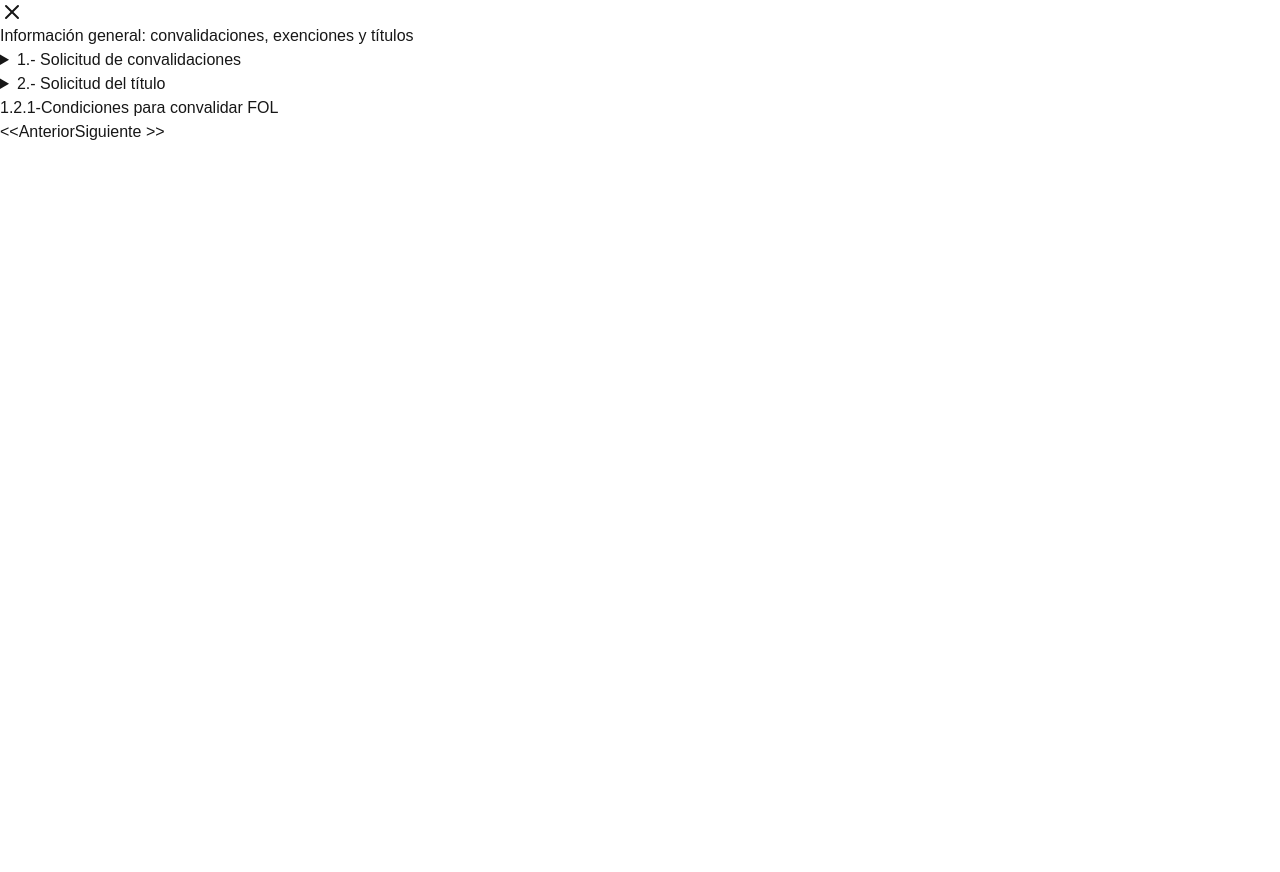
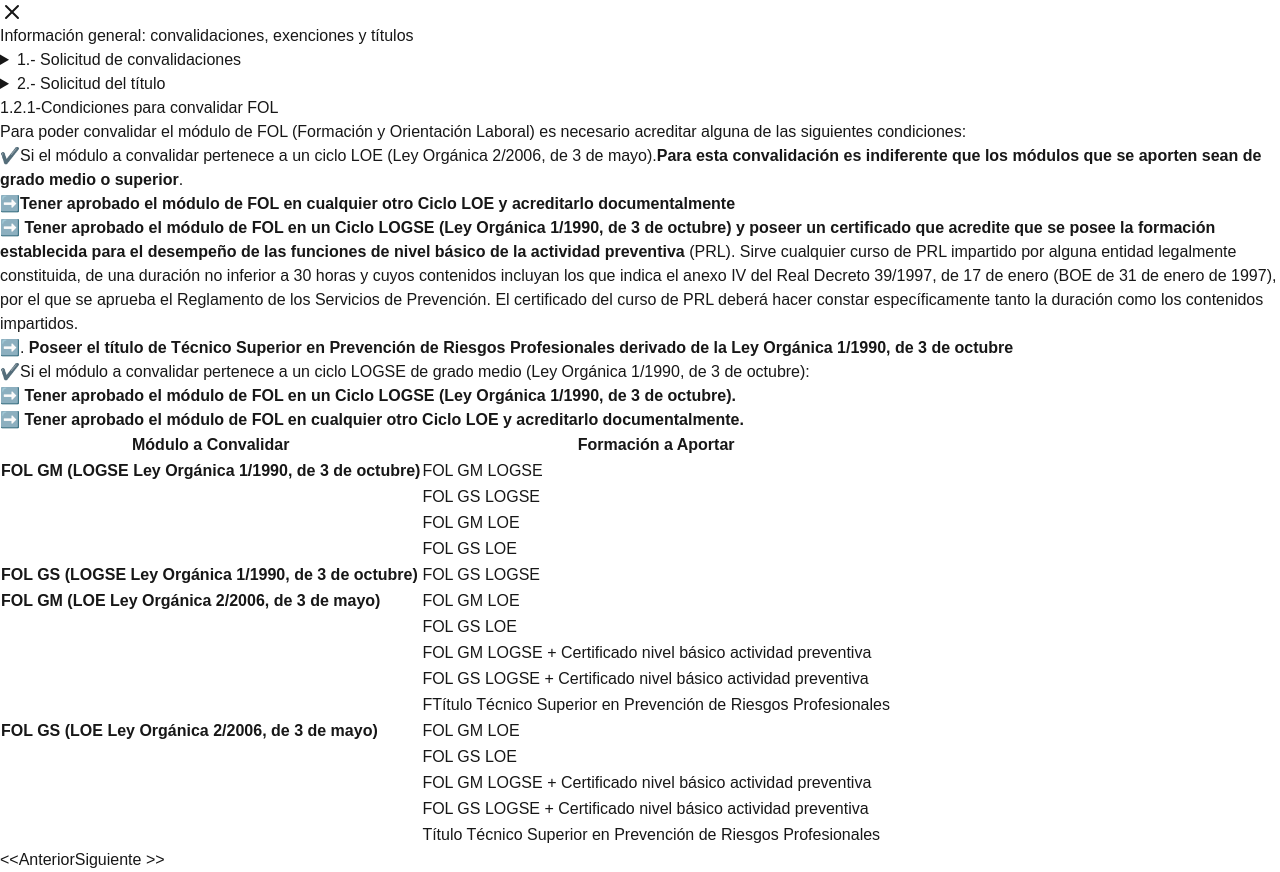
Before and after one commit to meigemn/P-gina-web-con-Nextjs-y-Tailwind, a Next.js app: page /1_2_1-__condiciones_para_convalidar_fol in a window 1280 px wide. Before the commit the page ends 800 px from the top, so only its background shows below. Built offline with nearby package versions, Linux system fonts and the light colour scheme.

Commit message:
Added one page with table

```diff
--- a/src/app/1_2_1-__condiciones_para_convalidar_fol/page.jsx
+++ b/src/app/1_2_1-__condiciones_para_convalidar_fol/page.jsx
@@ -7,6 +7,116 @@ export const metadata = {
   return (
     <div>
       <Titulo>{metadata.title}</Titulo>{/**Importamos el componente Titulo */}
+      <div>{/* div principal */}
+        <div className="mt-8 ml-4">{/* comienzo */}
+          <p>Para poder convalidar el módulo de FOL (Formación y Orientación Laboral)
+            es necesario acreditar alguna de las siguientes condiciones:
+          </p>
+        </div>{/* fin comienzo */}
+
+        <div className="ml-10 mt-4">
+          <p>✔️Si el módulo a convalidar pertenece a un ciclo LOE (Ley Orgánica 2/2006, de 3 de mayo).
+            <b>Para esta convalidación es indiferente que los módulos que se aporten sean de grado medio o superior</b>.
+          </p>
+        </div>
+        <div className="ml-16 mt-4">
+          <p>➡️<b>Tener aprobado el módulo de FOL en cualquier otro Ciclo LOE y acreditarlo documentalmente</b></p>
+          <p>➡️ <b>Tener aprobado el módulo de FOL en un Ciclo LOGSE (Ley Orgánica 1/1990, de 3 de octubre) y poseer un certificado que acredite que se posee la formación establecida para el desempeño de las funciones de nivel básico de la actividad preventiva </b>
+            (PRL). Sirve cualquier curso de PRL impartido por alguna entidad legalmente constituida, de una duración no inferior a 30 horas y cuyos contenidos incluyan los que indica el anexo IV del Real Decreto 39/1997, de 17 de enero (BOE de 31 de enero de 1997), por el que se aprueba el Reglamento de los Servicios de Prevención.
+              El certificado del curso de PRL deberá hacer constar específicamente tanto la duración como los contenidos impartidos.</p>
+          <p>➡️. <b> Poseer el título de Técnico Superior en Prevención de Riesgos Profesionales derivado de la Ley Orgánica 1/1990, de 3 de octubre</b></p>
+        </div>
+        <div className="ml-10 mt-4">
+        ✔️Si el módulo a convalidar pertenece a un ciclo LOGSE de grado medio (Ley Orgánica 1/1990, de 3 de octubre):
+          <div className="ml-6 mt-4">
+            <p>
+            ➡️  <b>Tener aprobado el módulo de FOL en un Ciclo LOGSE (Ley Orgánica 1/1990, de 3 de octubre).</b>
+            </p>
+            <p>
+            ➡️ <b>Tener aprobado el módulo de FOL en cualquier otro Ciclo LOE y acreditarlo documentalmente.</b>
+            </p>
+          </div>
+        </div>
+
+        <div className="flex justify-center mt-4">{/* tabla */}
+        <table className=" table-auto border-collapse ">
+        <thead>
+          <tr className="bg-gray-200 text-left">
+            <th className="px-4 py-2 border-b bg-blue-200">Módulo a Convalidar</th>
+            <th className="px-4 py-2 border-b bg-blue-200">Formación a Aportar</th>
+          </tr>
+        </thead>
+        <tbody>
+        {/* primer fol */}
+            <tr className="border-b ">
+              <td className="px-4 py-2 bg-blue-200 w-40" > <b>FOL GM (LOGSE Ley Orgánica 1/1990, de 3 de octubre)</b></td>
+              <td className="px-4 py-2">FOL GM LOGSE</td>
+            </tr>
+            <tr className="border-b ">
+              <td className="px-4 py-2 bg-blue-200"></td>
+              <td className="px-4 py-2">FOL GS LOGSE</td>
+            </tr>
+            <tr className="border-b ">
+              <td className="px-4 py-2 bg-blue-200"></td>
+              <td className="px-4 py-2">FOL GM LOE</td>
+            </tr>
+            <tr className="border-b ">
+              <td className="px-4 py-2 bg-blue-200"></td>
+              <td className="px-4 py-2">FOL GS LOE</td>
+            </tr>
+         {/* segundo Fol */}
+            <tr className="border-b ">
+              <td className="px-4 py-2 bg-blue-200"> <b>FOL GS (LOGSE Ley Orgánica 1/1990, de 3 de octubre)</b></td>
+              <td className="px-4 py-2">FOL GS LOGSE</td>
+            </tr>
+            {/* tercer fol */}
+            <tr className="border-b ">
+              <td className="px-4 py-2 bg-blue-200"><b> FOL GM (LOE Ley Orgánica 2/2006, de 3 de mayo)</b></td>
+              <td className="px-4 py-2">FOL GM LOE</td>
+            </tr>
+            <tr className="border-b ">
+              <td className="px-4 py-2 bg-blue-200"> </td>
+              <td className="px-4 py-2">FOL GS LOE</td>
+            </tr>
+            <tr className="border-b ">
+              <td className="px-4 py-2 bg-blue-200"> </td>
+              <td className="px-4 py-2">FOL GM LOGSE + Certificado nivel básico actividad preventiva</td>
+            </tr>
+            <tr className="border-b ">
+              <td className="px-4 py-2 bg-blue-200"> </td>
+              <td className="px-4 py-2">FOL GS LOGSE + Certificado nivel básico actividad preventiva</td>
+            </tr>
+            <tr className="border-b ">
+              <td className="px-4 py-2 bg-blue-200"> </td>
+              <td className="px-4 py-2">FTítulo Técnico Superior en Prevención de Riesgos Profesionales</td>
+            </tr>
+            {/* cuarto fol */}
+            <tr className="border-b ">
+              <td className="px-4 py-2 bg-blue-200"> <b>FOL GS (LOE Ley Orgánica 2/2006, de 3 de mayo)</b></td>
+              <td className="px-4 py-2">FOL GM LOE</td>
+            </tr>
+            <tr className="border-b ">
+              <td className="px-4 py-2 bg-blue-200"></td>
+              <td className="px-4 py-2">FOL GS LOE</td>
+            </tr>
+            <tr className="border-b ">
+              <td className="px-4 py-2 bg-blue-200"></td>
+              <td className="px-4 py-2">FOL GM LOGSE + Certificado nivel básico actividad preventiva</td>
+            </tr>
+            <tr className="border-b ">
+              <td className="px-4 py-2 bg-blue-200"></td>
+              <td className="px-4 py-2">FOL GS LOGSE + Certificado nivel básico actividad preventiva</td>
+            </tr>
+            <tr className="border-b ">
+              <td className="px-4 py-2 bg-blue-200"></td>
+              <td className="px-4 py-2">Título Técnico Superior en Prevención de Riesgos Profesionales</td>
+            </tr>
+
+        </tbody>
+      </table>
+        </div>
+
+      </div>{/* Fin del div principal */}
       <Nav posicion={6} />
     </div>
   );
```
Also changed, not shown: src/app/1_2_donde_encontrar_que_modulos_son_convalidables/page.jsx (+35 -3 lines), public/pollo-con-gafas.jpg (added).
